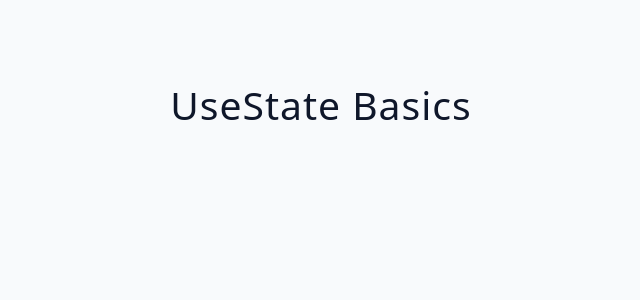
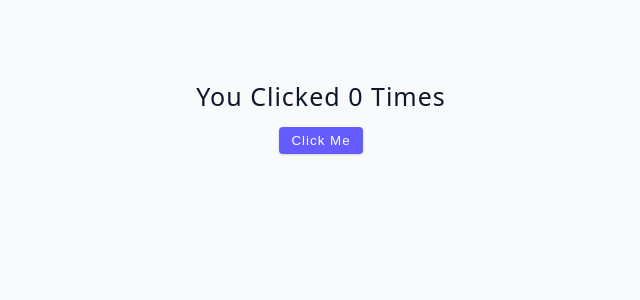
Before and after one commit to aleknovkovski/lrn-smilga-react-tutorials, a React (Vite) app: page / in a window 1280 px wide. Shown: the top 300 px of the page, without its empty margins (319-959 px from the left). Built offline with nearby package versions, Linux system fonts and the light colour scheme.

Commit message:
01-2: Complete lesson code, basic counter w useState

```diff
--- a/src/tutorial/01-useState/working/02-useState-basics.jsx
+++ b/src/tutorial/01-useState/working/02-useState-basics.jsx
@@ -1,5 +1,18 @@
+import { useState } from 'react';
+
 const UseStateBasics = () => {
-  return <h2>useState basics</h2>;
+  const [count, setCount] = useState(0);
+  const handleClick = () => {
+    setCount(count + 1);
+  };
+  return (
+      <div>
+        <h4>You clicked {count} times</h4>
+        <button className='btn' onClick={handleClick}>
+          Click me
+        </button>
+      </div>
+  );
 };
 
 export default UseStateBasics;
```
